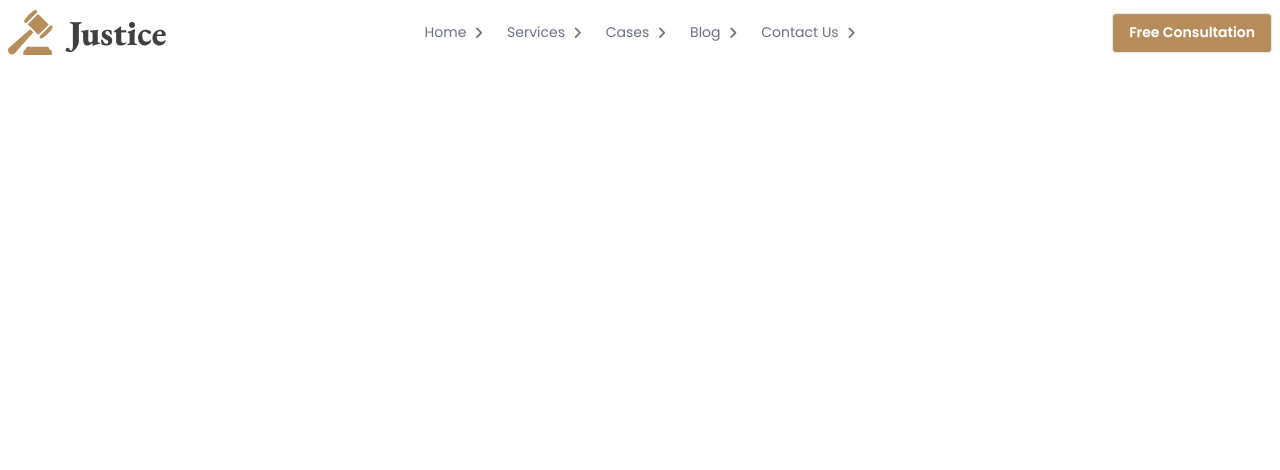
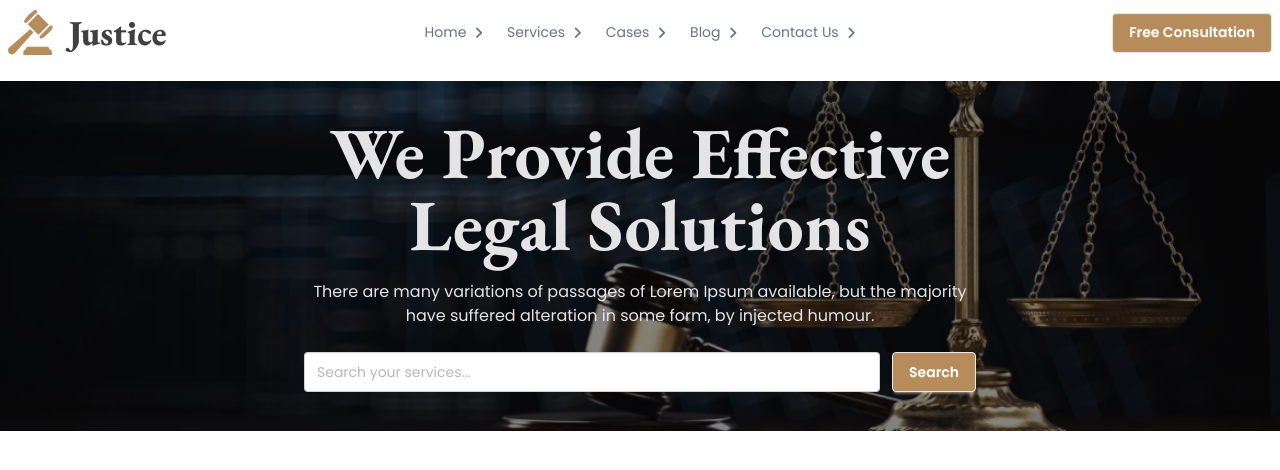
Before and after one commit to omarfarhatul/legal-solutions-project, a plain HTML site: page index.html in a window 1280 px wide. Drawn offline with nearby package versions, Linux system fonts and the light colour scheme.

Commit message:
Added banner

```diff
--- a/index.html
+++ b/index.html
@@ -8,6 +8,10 @@
      <link rel="preconnect" href="https://fonts.googleapis.com">
     <link rel="preconnect" href="https://fonts.gstatic.com" crossorigin>
     <link href="https://fonts.googleapis.com/css2?family=Poppins:ital,wght@0,100;0,200;0,300;0,400;0,500;0,600;0,700;0,800;0,900;1,100;1,200;1,300;1,400;1,500;1,600;1,700;1,800;1,900&display=swap" rel="stylesheet">
+
+    <link rel="preconnect" href="https://fonts.googleapis.com">
+    <link rel="preconnect" href="https://fonts.gstatic.com" crossorigin>
+    <link href="https://fonts.googleapis.com/css2?family=EB+Garamond:ital,wght@0,400..800;1,400..800&display=swap" rel="stylesheet">
 
     <!-- daisyui cdn -->
     <link href="https://cdn.jsdelivr.net/npm/daisyui@5" rel="stylesheet" type="text/css" />
@@ -20,11 +24,15 @@
         .poppins-font {
             font-family: "Poppins", sans-serif;
         }
+
+        .eb-garamond-font {
+            font-family: "EB Garamond", serif;
+        }
     </style>
 </head>
 <body class="poppins-font">
     <!-- header section -->
-    <header class="md:container mx-auto">
+    <header class="md:container mx-auto space-y-4">
         <nav>
             <div class="navbar">
   <div class="navbar-start">
@@ -58,6 +66,28 @@
   </div>
 </div>
         </nav>
+
+        <!-- banner section -->
+        <div
+  class="hero md:h-[350px]"
+  style="background-image: url(./images/banner.png);"
+>
+  <div class="hero-overlay"></div>
+  <div class="hero-content text-neutral-content text-center">
+    <div class="md:max-w-xl lg:max-w-2xl py-4">
+      <h1 class="eb-garamond-font mb-5 text-4xl md:text-5xl lg:text-7xl font-bold">We Provide Effective Legal Solutions</h1>
+      <p class="lg:mb-5">
+        There are many variations of passages of Lorem Ipsum available, but the majority have suffered alteration in some form, by injected humour.
+      </p>
+      <fieldset class="fieldset rounded-box w-full ">
+  <div class="flex gap-3">
+    <input type="text" class="input w-full text-gray-500" placeholder="Search your services..." />
+    <button class="btn bg-[#B68C5A] text-white">Search</button>
+  </div>
+</fieldset>
+    </div>
+  </div>
+</div>
     </header>
 
     <!-- main section -->
```
